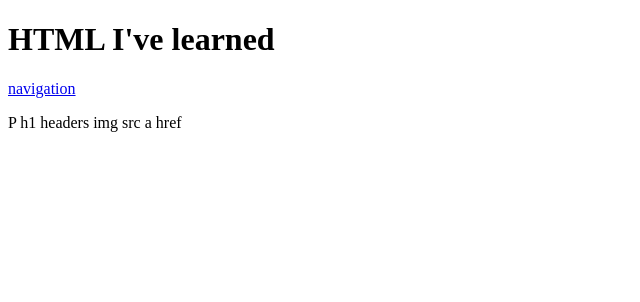
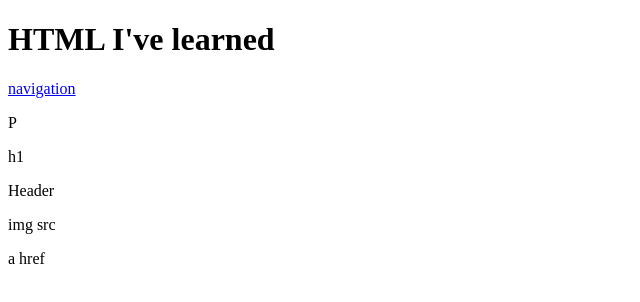
Before and after one commit to cass0240/cass0240.github.io, a plain HTML site: page html-assignment/notes.html in a window 1280 px wide. Shown: the whole page, without its empty margins (0-640 px from the left). Drawn offline with Linux system fonts and the light colour scheme.

Commit message:
finishing

```diff
--- a/html-assignment/notes.html
+++ b/html-assignment/notes.html
@@ -15,7 +15,11 @@
 
 <a href="https://cass0240.github.io/html-assignment/index.html">navigation </a>
 
-<p><dl> P h1 headers img src a href </dl> </p>
+<dl><p> P </p>
+<p> h1</p>
+<p>Header</p>
+<p>img src</p>
+<p>a href</p> </dl>
 
 <footer>
 
```
